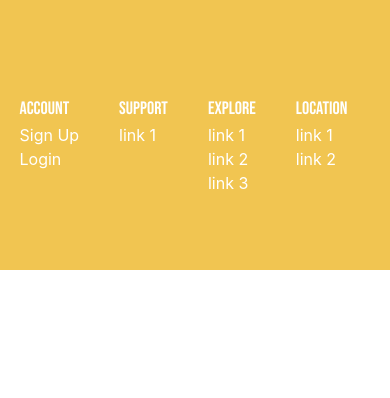
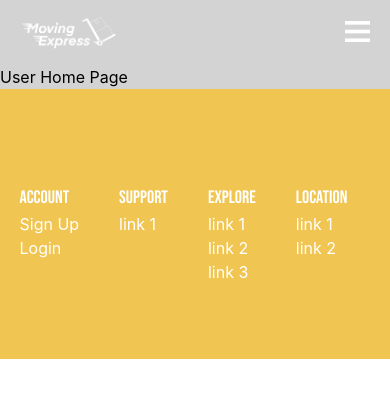
Before and after one commit to nic5694/MovingExpress, a React (Create React App) app in the folder frontend/: page /Home in a window 390 px wide. Shown: the top 398 px of the page. Built offline with nearby package versions, Linux system fonts and the light colour scheme; a web font is replaced by a local one.

Commit message:
defined more routing + added responsive nav bars components fro my teammates

```diff
--- a/frontend/src/App.tsx
+++ b/frontend/src/App.tsx
@@ -7,6 +7,10 @@ import ShipmentQuotePage from './Pages/ShipmentQuotePage'
 import SignUpPage from './Pages/SignUpPage'
 import LoginPage from './Pages/LoginPage'
 import Footer from './Components/Footer'
+import UserHomePage from './Pages/UserHomePage'
+import ShipmentsPage from './Pages/ShipmentsPage'
+import EstimatorPage from './Pages/ShipmentEstimatorPage'
+import ReviewerPage from './Pages/ShipmentReviewerPage'
 
 function App() {
     return (
@@ -16,6 +20,10 @@ function App() {
                 <Route path="/ShipmentQuote" Component={ShipmentQuotePage} />
                 <Route path="/SignUp" Component={SignUpPage} />
                 <Route path="/Login" Component={LoginPage} />
+                <Route path="/Home" Component={UserHomePage} />
+                <Route path="/Shipments" Component={ShipmentsPage} />
+                <Route path="/Estimator" Component={EstimatorPage} />
+                <Route path="/Reviewer" Component={ReviewerPage} />
             </Routes>
             <Footer />
         </Router>
--- /dev/null
+++ b/frontend/src/Components/NormalNavBar.tsx
@@ -0,0 +1,88 @@
+import React, { useState } from 'react'
+import logo from '../Images/ME_Logo.png'
+import { Link } from 'react-router-dom'
+
+function NormalNavBar() {
+  const[menuOpen,setMenuOpen] = useState(false)
+
+  const menuIcon = () => {
+    return(
+      <svg className='pt-1' width="25" viewBox="0 0 89 75" fill="none" xmlns="http://www.w3.org/2000/svg">
+        <rect width="89" height="13" fill="white"/>
+        <rect y="31" width="89" height="13" fill="white"/>
+        <rect y="62" width="89" height="13" fill="white"/>
+      </svg>
+    )
+  }
+
+
+
+  return (
+    <div className='bg-[#2D2D2D]'>
+
+      {/* phone version nav bar */}
+      <div style={{alignItems: "center"}} className="px-5 py-4 flex justify-between lg:hidden">
+
+        <div>
+            <img src={logo} alt="logo" className="w-24 2xl:w-32" />
+        </div>
+
+        <div>
+          <button onClick={() => {setMenuOpen(!menuOpen)}}>
+             {menuIcon()}
+          </button>
+        </div>
+
+      </div>
+
+      <div className='absolute lg:hidden text-[gray]' style={menuOpen ? {width: "100%" ,height: "100%", overflow: "hidden"} : {height: "0", overflow: "hidden"}}>
+        <Link to={"/Home"}>
+          <div style={{ fontFamily: 'Bebas Neue, cursive' }} className='px-5 py-2 border-b bg-white hover:bg-companyYellow hover:text-[#2D2D2D]'>Home</div>
+        </Link>
+        <Link to={"/ShipmentQuote"}>
+          <div style={{ fontFamily: 'Bebas Neue, cursive' }} className='px-5 py-2 border-b bg-white hover:bg-companyYellow hover:text-[#2D2D2D]'>Shipment Quote</div>
+        </Link>
+        <Link to={"/Shipments"}>
+          <div style={{ fontFamily: 'Bebas Neue, cursive' }} className='px-5 py-2 border-b bg-white hover:bg-companyYellow hover:text-[#2D2D2D]'>Shipments</div>
+        </Link>
+        <Link to={"/ContactUs"}>
+          <div style={{ fontFamily: 'Bebas Neue, cursive' }} className='px-5 py-2 border-b bg-white hover:bg-companyYellow hover:text-[#2D2D2D]'>Contact Us</div>
+        </Link>
+        <Link to={"/Profile"}>
+          <div style={{ fontFamily: 'Bebas Neue, cursive' }} className='px-5 py-2 border-b bg-white hover:bg-companyYellow hover:text-[#2D2D2D]'>Profile</div>
+        </Link>
+        <Link to={"/"}>
+          <div style={{ fontFamily: 'Bebas Neue, cursive' }} className='px-5 py-2 border-b bg-white hover:bg-companyYellow hover:text-[#2D2D2D]'>Logout</div>
+        </Link>
+      </div>
+
+      {/* normal version nav bar */}
+      <div style={{alignItems: "center"}} className='hidden lg:block px-5 py-4 lg:flex justify-between text-white'>
+          <div><img src={logo} alt="logo" className="w-24 2xl:w-32" /></div>
+
+          <div style={{letterSpacing: "1px"}} className='flex flex-row gap-10 text-sm'>
+            <div style={{ fontFamily: 'Bebas Neue, cursive' }} ><Link className='hover:underline underline-offset-4 decoration-2 decoration-companyYellow' to={"/Home"}>Home</Link></div>
+            <div style={{ fontFamily: 'Bebas Neue, cursive' }}><Link className='hover:underline underline-offset-4 decoration-2 decoration-companyYellow' to={"/UserShipmentQuote"}>Shipment Quote</Link></div>
+            <div style={{ fontFamily: 'Bebas Neue, cursive' }}><Link className='hover:underline underline-offset-4 decoration-2 decoration-companyYellow' to={"/Shipments"}>Shipments</Link></div>
+            <div style={{ fontFamily: 'Bebas Neue, cursive' }}><Link className='hover:underline underline-offset-4 decoration-2 decoration-companyYellow' to={"/ContactUs"}>Contact Us</Link></div>
+          </div>
+
+          <div style={{alignItems: "center"}} className='flex flex-row gap-10 text-sm'>
+             <div style={{ fontFamily: 'Bebas Neue, cursive', letterSpacing: "1px" }}>
+                <Link to={"/"}>[ Full Name ]</Link>
+              </div>
+
+            <div>
+              <button style={{ fontFamily: 'Bebas Neue, cursive' }} className='border-[2px] py-1 px-5 rounded-md border-companyYellow text-white'>Log Out</button>
+            </div>
+          </div>
+
+
+      </div>
+
+
+    </div>
+  )
+}
+
+export default NormalNavBar
--- /dev/null
+++ b/frontend/src/Components/UserHomeNav.tsx
@@ -0,0 +1,89 @@
+import React, { useState } from 'react'
+import logo from '../Images/ME_Logo.png'
+import { Link } from 'react-router-dom'
+
+function UserHomeNav(props:any) {
+
+  const[menuOpen,setMenuOpen] = useState(false)
+
+  const menuIcon = () => {
+    return(
+      <svg className='pt-1' width="25" viewBox="0 0 89 75" fill="none" xmlns="http://www.w3.org/2000/svg">
+        <rect width="89" height="13" fill="white"/>
+        <rect y="31" width="89" height="13" fill="white"/>
+        <rect y="62" width="89" height="13" fill="white"/>
+      </svg>
+    )
+  }
+
+
+
+  return (
+    <div>
+
+      {/* phone version nav bar */}
+      <div style={{alignItems: "center"}} className="px-5 py-4 flex justify-between lg:hidden">
+
+        <div>
+            <img src={logo} alt="logo" className="w-24 2xl:w-32" />
+        </div>
+
+        <div>
+          <button onClick={() => {setMenuOpen(!menuOpen)}}>
+             {menuIcon()}
+          </button>
+        </div>
+
+      </div>
+
+      <div className='absolute lg:hidden text-[gray]' style={menuOpen ? {width: "100%" ,height: "100%", overflow: "hidden"} : {height: "0", overflow: "hidden"}}>
+        <Link to={"/Home"}>
+          <div style={{ fontFamily: 'Bebas Neue, cursive' }} className='px-5 py-2 border-b bg-white hover:bg-companyYellow hover:text-[#2D2D2D]'>Home</div>
+        </Link>
+        <Link to={"/ShipmentQuote"}>
+          <div style={{ fontFamily: 'Bebas Neue, cursive' }} className='px-5 py-2 border-b bg-white hover:bg-companyYellow hover:text-[#2D2D2D]'>Shipment Quote</div>
+        </Link>
+        <Link to={"/Shipments"}>
+          <div style={{ fontFamily: 'Bebas Neue, cursive' }} className='px-5 py-2 border-b bg-white hover:bg-companyYellow hover:text-[#2D2D2D]'>Shipments</div>
+        </Link>
+        <Link to={"/ContactUs"}>
+          <div style={{ fontFamily: 'Bebas Neue, cursive' }} className='px-5 py-2 border-b bg-white hover:bg-companyYellow hover:text-[#2D2D2D]'>Contact Us</div>
+        </Link>
+        <Link to={"/Profile"}>
+          <div style={{ fontFamily: 'Bebas Neue, cursive' }} className='px-5 py-2 border-b bg-white hover:bg-companyYellow hover:text-[#2D2D2D]'>Profile</div>
+        </Link>
+        <Link to={"/"}>
+          <div style={{ fontFamily: 'Bebas Neue, cursive' }} className='px-5 py-2 border-b bg-white hover:bg-companyYellow hover:text-[#2D2D2D]'>Logout</div>
+        </Link>
+      </div>
+
+      {/* normal version nav bar */}
+      <div style={{alignItems: "center"}} className='hidden lg:block px-5 py-4 lg:flex justify-between text-white'>
+          <div><img src={logo} alt="logo" className="w-24 2xl:w-32" /></div>
+
+          <div style={{letterSpacing: "1px"}} className='flex flex-row gap-10 text-sm'>
+            <div style={{ fontFamily: 'Bebas Neue, cursive' }} ><Link className='hover:underline underline-offset-4 decoration-2 decoration-companyYellow' to={"/Home"}>Home</Link></div>
+            <div style={{ fontFamily: 'Bebas Neue, cursive' }}><Link className='hover:underline underline-offset-4 decoration-2 decoration-companyYellow' to={"/UserShipmentQuote"}>Shipment Quote</Link></div>
+            <div style={{ fontFamily: 'Bebas Neue, cursive' }}><Link className='hover:underline underline-offset-4 decoration-2 decoration-companyYellow' to={"/Shipments"}>Shipments</Link></div>
+            <div style={{ fontFamily: 'Bebas Neue, cursive' }}><Link className='hover:underline underline-offset-4 decoration-2 decoration-companyYellow' to={"/ContactUs"}>Contact Us</Link></div>
+          </div>
+
+          <div style={{alignItems: "center"}} className='flex flex-row gap-10 text-sm'>
+             <div style={{ fontFamily: 'Bebas Neue, cursive', letterSpacing: "1px" }}>
+                <Link to={"/Profile"}>[ Full Name ]</Link>
+              </div>
+
+            <div>
+              <button style={{ fontFamily: 'Bebas Neue, cursive' }} className='border-[2px] py-1 px-5 rounded-md border-companyYellow text-white'>Log Out</button>
+            </div>
+          </div>
+
+
+      </div>
+
+
+    </div>
+  )
+}
+
+export default UserHomeNav
--- /dev/null
+++ b/frontend/src/Pages/ShipmentEstimatorPage.tsx
@@ -0,0 +1,9 @@
+import React from 'react'
+
+function ShipmentEstimatorPage() {
+  return (
+    <div>ShipmentEstimatorPage</div>
+  )
+}
+
+export default ShipmentEstimatorPage
--- /dev/null
+++ b/frontend/src/Pages/ShipmentReviewerPage.tsx
@@ -0,0 +1,9 @@
+import React from 'react'
+
+function ShipmentReviewerPage() {
+  return (
+    <div>ShipmentReviewerPage</div>
+  )
+}
+
+export default ShipmentReviewerPage
--- /dev/null
+++ b/frontend/src/Pages/ShipmentsPage.tsx
@@ -0,0 +1,13 @@
+import React from 'react'
+import NormalNavBar from '../Components/NormalNavBar'
+
+function ShipmentsPage() {
+  return (
+    <div>
+      <NormalNavBar />
+      Shipments Page
+    </div>
+  )
+}
+
+export default ShipmentsPage
--- /dev/null
+++ b/frontend/src/Pages/UserHomePage.tsx
@@ -0,0 +1,16 @@
+import React from 'react'
+import UserHomeNav from '../Components/UserHomeNav'
+
+function UserHomePage() {
+  return (
+    <div>
+      <div className='bg-[lightgray]'>
+        <UserHomeNav />
+
+        <div>User Home Page</div>
+      </div>
+    </div>
+  )
+}
+
+export default UserHomePage
```
